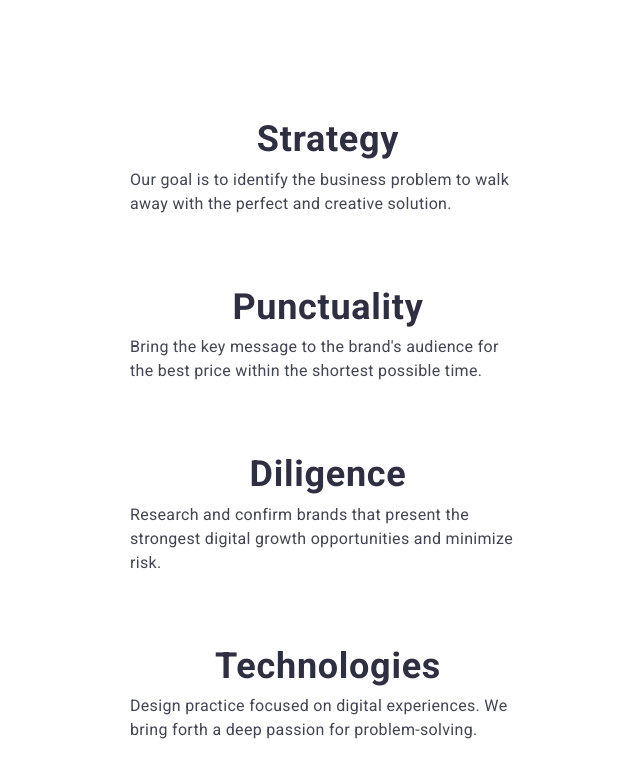
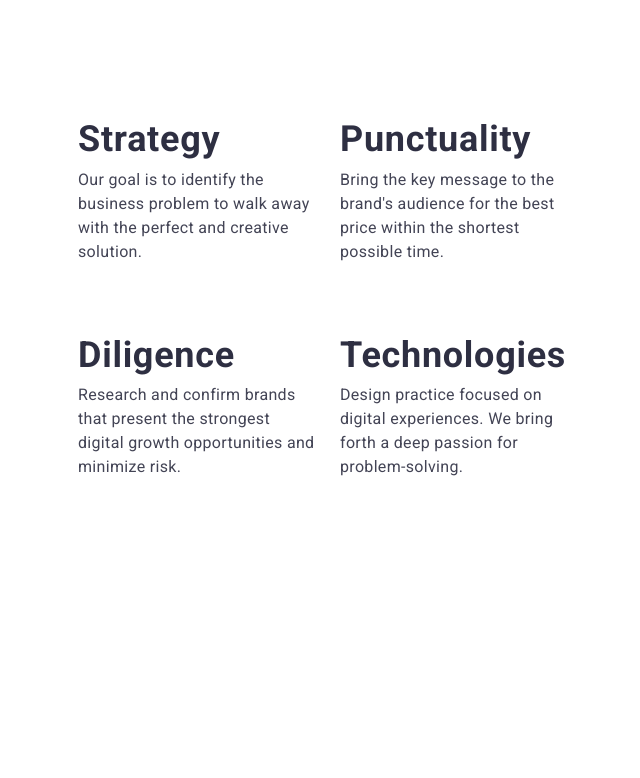
Before and after one commit to Max-Arslanov/goit-markup-hw-06, a plain HTML site: page index.html in a window 1280 px wide. Shown: the whole page, without its empty margins (312-952 px from the left). Drawn offline with nearby package versions, Linux system fonts and the light colour scheme.

Commit message:
Tablet benefits

```diff
--- a/css/styles.css
+++ b/css/styles.css
@@ -931,3 +931,23 @@ img {
     max-width: 396px;
   }
 }
+
+@media screen and (min-width: 768px) {
+  .container {
+    max-width: 768px;
+  }
+
+  .benefits-list {
+    row-gap: 72px;
+    column-gap: 24px;
+    justify-content: center;
+  }
+
+  .benefits-item {
+    max-width: unset;
+    flex-basis: calc((100% - 24px) / 3);
+  }
+  .benefits-name {
+    text-align: unset;
+  }
+}
```
